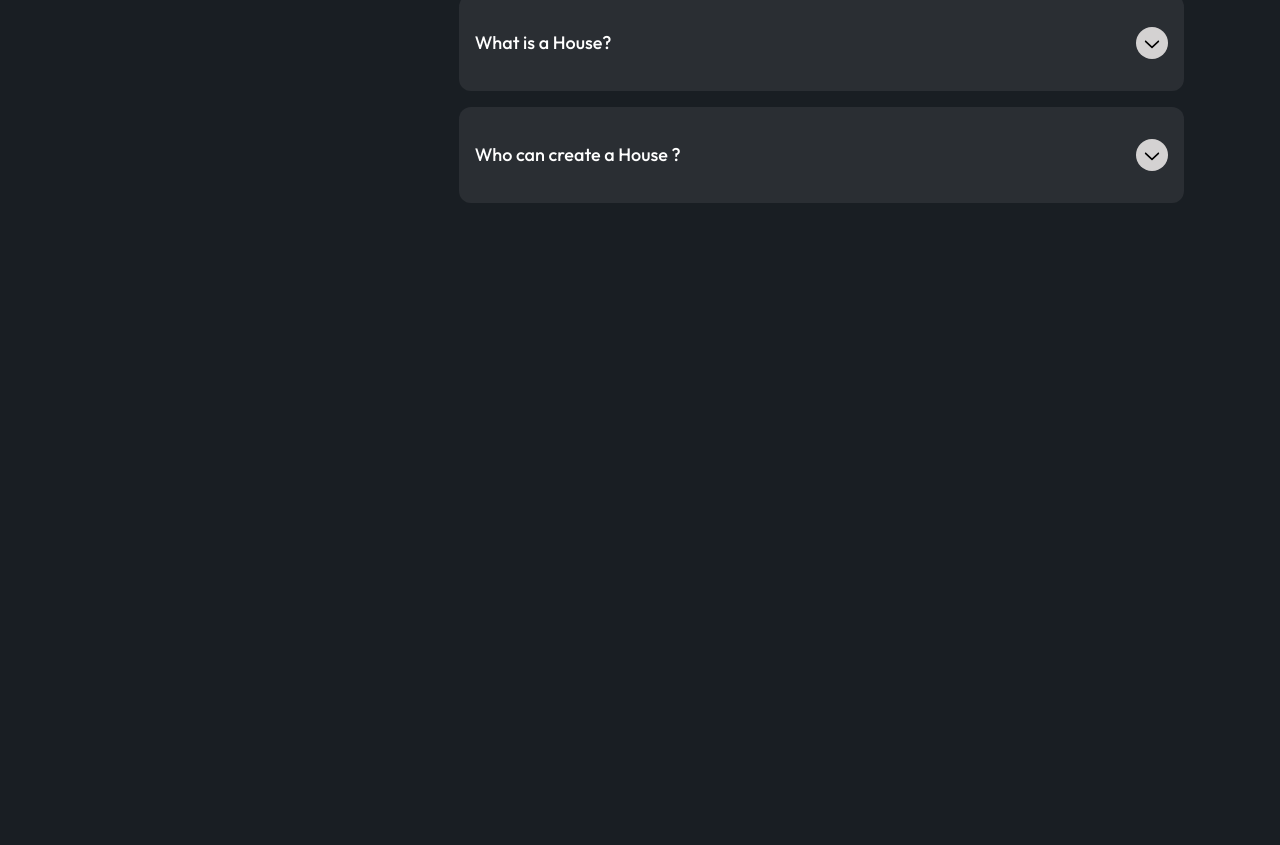
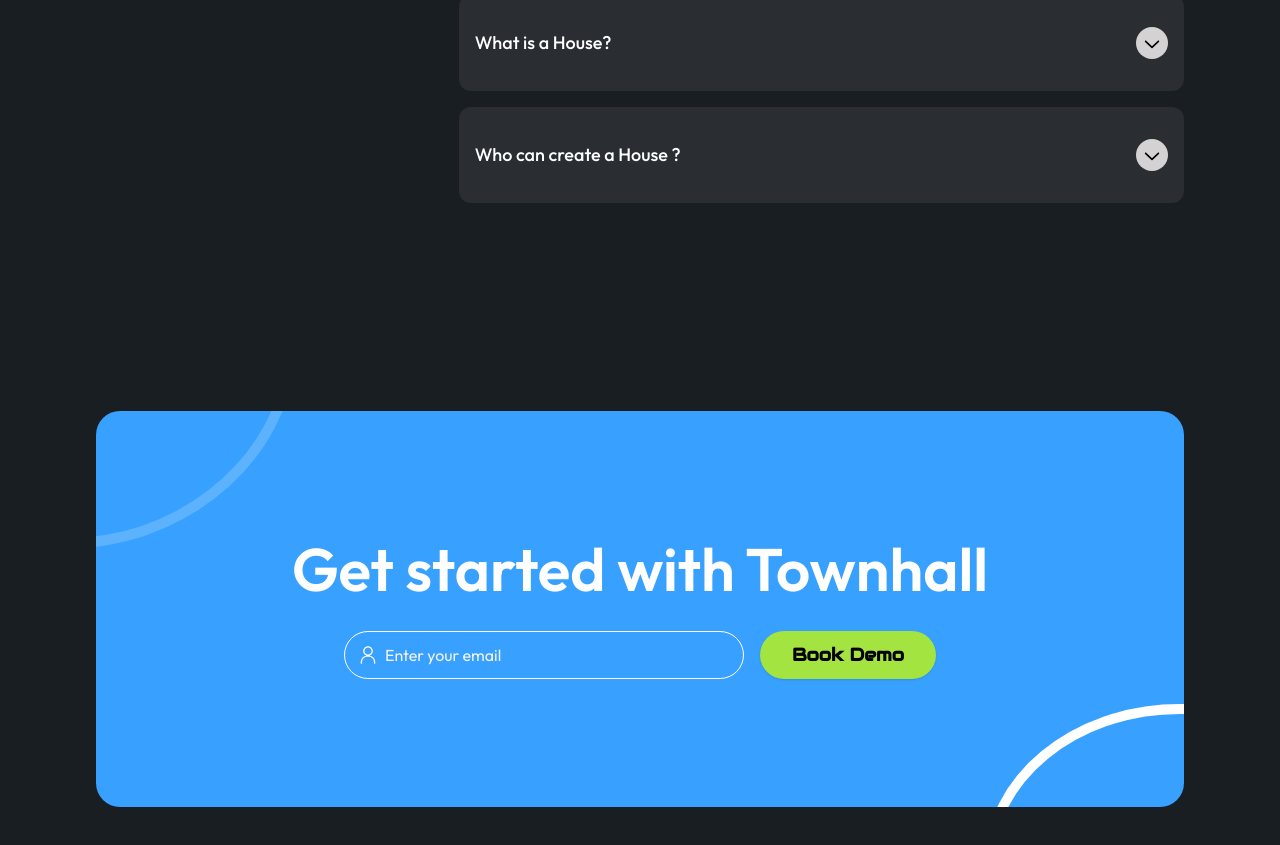
Before and after one commit to townhall-gov/townhall-landing, a Next.js app: page / in a window 1280 px wide. Shown: the part 5835-6680 px from the top of the page. Before the commit the page ends 6246 px from the top, so only its background shows below. Built offline with nearby package versions, Linux system fonts and the light colour scheme.

Commit message:
feat/getStartedBanner

```diff
--- a/src/app/page.tsx
+++ b/src/app/page.tsx
@@ -1,3 +1,4 @@
+import Footer from "@/components/Footer";
 import Header from "@/components/Header";
 import Ecosystem from "@/components/home/Ecosystem";
 import FAQ from "@/components/home/FAQ";
@@ -18,6 +19,7 @@
        <Roadmap/>
        <Testimony/>
        <FAQ/>
+       <Footer/>
     </main>
   );
 }
--- /dev/null
+++ b/src/components/Footer.tsx
@@ -0,0 +1,12 @@
+import React from "react";
+import GetStarted from "./GetStarted";
+
+const Footer = () => {
+	return (
+		<div className="w-full">
+			<GetStarted />
+		</div>
+	);
+};
+
+export default Footer;
--- /dev/null
+++ b/src/components/GetStarted.tsx
@@ -0,0 +1,48 @@
+import React from "react";
+import { Button } from "./ui/button";
+import Image from "next/image";
+import { PersonIcon } from "@radix-ui/react-icons";
+
+const GetStarted = () => {
+	return (
+		<div className='w-full  p-24'>
+			<div className='w-full relative flex justify-center items-center bg-[#38A1FF] rounded-3xl p-24 py-32'>
+				<Image
+					className='absolute top-0 left-0'
+					src='/assets/EllipseTop.svg'
+					width='200'
+					height='200'
+					alt='Ellipse'
+				/>
+				<Image
+					className='absolute bottom-0 right-0'
+					src='/assets/EllipseBtm.svg'
+					width='200'
+					height='200'
+					alt='Ellipse'
+				/>
+				<div className='flex flex-col items-center gap-8'>
+					<h1 className='text-6xl font-semibold'>Get started with Townhall</h1>
+					<div className='flex justify-center items-center gap-4'>
+
+                        <div className="flex items-center relative">
+
+						<PersonIcon className='h-5 w-5 absolute left-6 -translate-x-1/2' />
+
+						<input
+							type='email'
+							className='border pl-10 h-12 w-[400px] border-white focus:border-transparent focus:ring-0 text-[#F2F2F2] placeholder:text-[#F2F2F2] bg-transparent rounded-full'
+							placeholder='Enter your email'
+                            />
+                        </div>
+						<Button className='audiowide-bold' size='lg'>
+							Book Demo
+						</Button>
+					</div>
+				</div>
+			</div>
+		</div>
+	);
+};
+
+export default GetStarted;
```
Also changed, not shown: public/assets/EllipseBtm.svg (added), public/assets/EllipseTop.svg (added).
